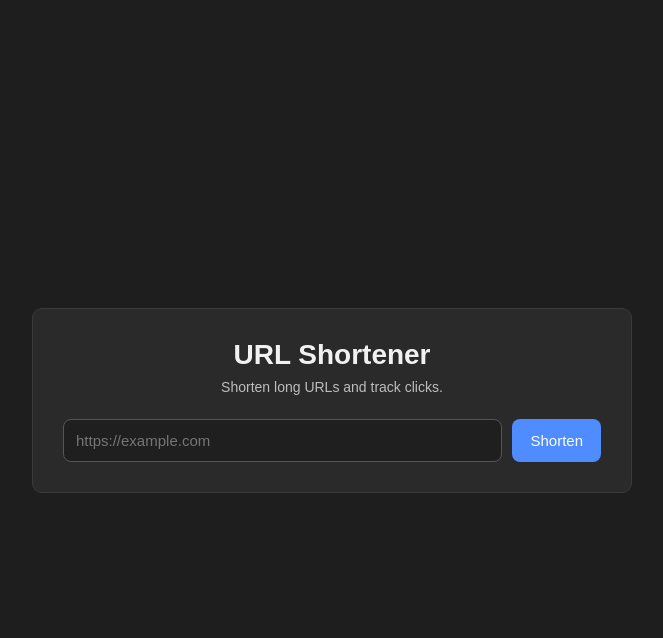
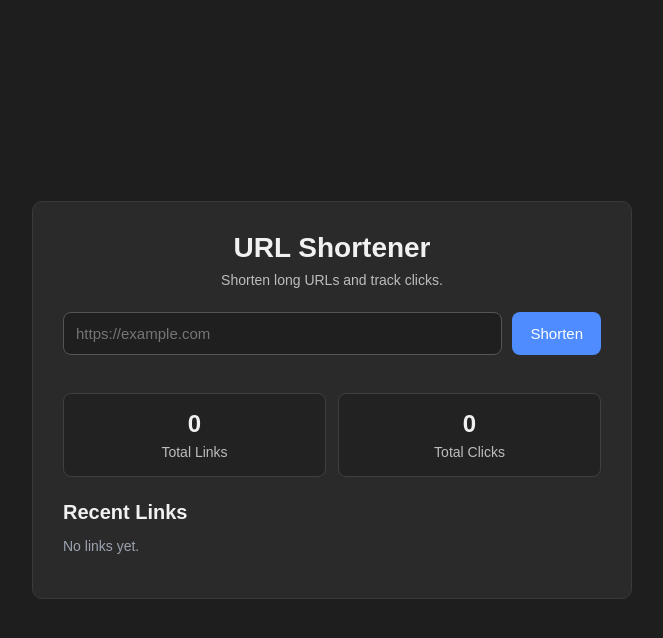
Before and after one commit to berkeikikarakayali/url_shortener, a FastAPI app: template templates/index.html in a window 1280 px wide. Shown: the top 638 px of the page, without its empty margins (308-971 px from the left). Run offline with FastAPI, Linux system fonts and the light colour scheme; the template is opened without the code that fills it, so the values that code supplies are empty; parts of the project's set-up code (start-up, migrations or seed data) failed here and were passed over.

Commit message:
home page summary with total stats and recent links

```diff
--- a/main.py
+++ b/main.py
@@ -27,26 +27,95 @@ async def startup():
 
 
 @app.get("/", response_class=HTMLResponse)
-async def home(request: Request):
+async def home(request: Request, db: AsyncSession = Depends(get_db)):
+    total_links = await ShortenerService.get_total_links(db)
+    total_clicks = await AnalyticsService.get_total_clicks(db)
+    recent_urls = await ShortenerService.get_recent_urls(db)
+
+    recent_links = []
+    for url in recent_urls:
+        recent_links.append({
+            "short_code": url.short_code,
+            "short_url": f"{BASE_URL}/{url.short_code}",
+            "original_url": url.original_url,
+            "total_clicks": url.total_clicks
+        })
+
     return templates.TemplateResponse(
         request=request,
         name="index.html",
-        context={"request": request}
+        context={
+            "request": request,
+            "total_links": total_links,
+            "total_clicks": total_clicks,
+            "recent_links": recent_links
+        }
     )
 
 
-@app.post("/shorten")
-async def shorten_url(original_url: str, db: AsyncSession = Depends(get_db)):
-    if not original_url.startswith(("http://", "https://")):
-        original_url = "https://" + original_url
+@app.post("/shorten-form", response_class=HTMLResponse)
+async def shorten_url_form(
+    request: Request,
+    original_url: str = Form(...),
+    db: AsyncSession = Depends(get_db)
+):
+    try:
+        if not original_url.startswith(("http://", "https://")):
+            original_url = "https://" + original_url
 
-    new_url = await ShortenerService.create_short_url(db, original_url)
+        new_url = await ShortenerService.create_short_url(db, original_url)
 
-    return {
-        "original_url": new_url.original_url,
-        "short_code": new_url.short_code,
-        "short_url": f"{BASE_URL}/{new_url.short_code}"
-    }
+        total_links = await ShortenerService.get_total_links(db)
+        total_clicks = await AnalyticsService.get_total_clicks(db)
+        recent_urls = await ShortenerService.get_recent_urls(db)
+
+        recent_links = []
+        for url in recent_urls:
+            recent_links.append({
+                "short_code": url.short_code,
+                "short_url": f"{BASE_URL}/{url.short_code}",
+                "original_url": url.original_url,
+                "total_clicks": url.total_clicks
+            })
+
+        return templates.TemplateResponse(
+            request=request,
+            name="index.html",
+            context={
+                "request": request,
+                "short_url": f"{BASE_URL}/{new_url.short_code}",
+                "original_url": new_url.original_url,
+                "short_code": new_url.short_code,
+                "total_links": total_links,
+                "total_clicks": total_clicks,
+                "recent_links": recent_links
+            }
+        )
+    except Exception as e:
+        total_links = await ShortenerService.get_total_links(db)
+        total_clicks = await AnalyticsService.get_total_clicks(db)
+        recent_urls = await ShortenerService.get_recent_urls(db)
+
+        recent_links = []
+        for url in recent_urls:
+            recent_links.append({
+                "short_code": url.short_code,
+                "short_url": f"{BASE_URL}/{url.short_code}",
+                "original_url": url.original_url,
+                "total_clicks": url.total_clicks
+            })
+
+        return templates.TemplateResponse(
+            request=request,
+            name="index.html",
+            context={
+                "request": request,
+                "error": f"Something went wrong: {str(e)}",
+                "total_links": total_links,
+                "total_clicks": total_clicks,
+                "recent_links": recent_links
+            }
+        )
 
 
 @app.post("/shorten-form", response_class=HTMLResponse)
--- a/services/analytics.py
+++ b/services/analytics.py
@@ -35,3 +35,9 @@ class AnalyticsService:
             select(ClickEvent).where(ClickEvent.url_id == url_id)
         )
         return result.scalars().all()
+
+    @staticmethod
+    async def get_total_clicks(db: AsyncSession) -> int:
+        result = await db.execute(select(ClickEvent))
+        clicks = result.scalars().all()
+        return len(clicks)
--- a/static/css/styles.css
+++ b/static/css/styles.css
@@ -194,3 +194,96 @@ h1 {
     color: #d1d5db;
     font-size: 14px;
 }
+
+
+.summary-box {
+    margin-top: 28px;
+    padding-top: 10px;
+}
+
+.summary-grid {
+    display: grid;
+    grid-template-columns: repeat(2, 1fr);
+    gap: 12px;
+}
+
+.summary-item {
+    background-color: #222;
+    border: 1px solid #3f3f3f;
+    border-radius: 8px;
+    padding: 16px;
+    text-align: center;
+}
+
+.summary-item h3 {
+    margin: 0;
+    font-size: 24px;
+    color: #f1f1f1;
+}
+
+.summary-item p {
+    margin: 6px 0 0;
+    font-size: 14px;
+    color: #bdbdbd;
+}
+
+.recent-links {
+    display: flex;
+    flex-direction: column;
+    gap: 10px;
+    margin-top: 12px;
+}
+
+.recent-link-item {
+    background-color: #222;
+    border: 1px solid #3f3f3f;
+    border-radius: 8px;
+    padding: 12px;
+}
+
+.recent-link-item a {
+    color: #7db2ff;
+    text-decoration: none;
+    font-weight: bold;
+    word-break: break-all;
+}
+
+.recent-link-item p {
+    margin: 8px 0 6px;
+    font-size: 14px;
+    color: #bdbdbd;
+    word-break: break-all;
+}
+
+.recent-link-item span {
+    font-size: 13px;
+    color: #9ca3af;
+}
+
+.empty-text {
+    color: #9ca3af;
+    font-size: 14px;
+}
+
+.recent-link-footer {
+    margin-top: 10px;
+    display: flex;
+    justify-content: space-between;
+    align-items: center;
+    gap: 12px;
+    flex-wrap: wrap;
+}
+
+.mini-stats-btn {
+    font-size: 13px;
+    color: #ddd;
+    text-decoration: none;
+    border: 1px solid #555;
+    padding: 6px 10px;
+    border-radius: 6px;
+    background-color: transparent;
+}
+
+.mini-stats-btn:hover {
+    background-color: #333;
+}
--- a/templates/index.html
+++ b/templates/index.html
@@ -41,6 +41,42 @@
                 {{ error }}
             </div>
             {% endif %}
+
+            <div class="summary-box">
+                <div class="summary-grid">
+                    <div class="summary-item">
+                        <h3>{{ total_links or 0 }}</h3>
+                        <p>Total Links</p>
+                    </div>
+                    <div class="summary-item">
+                        <h3>{{ total_clicks or 0 }}</h3>
+                        <p>Total Clicks</p>
+                    </div>
+                </div>
+
+                <h2 class="section-title">Recent Links</h2>
+
+                {% if recent_links %}
+                    <div class="recent-links">
+                        {% for link in recent_links %}
+                        <div class="recent-link-item">
+                            <a href="{{ link.short_url }}" target="_blank">{{ link.short_url }}</a>
+                            <p>{{ link.original_url }}</p>
+
+                            <div class="recent-link-footer">
+                                <span>{{ link.total_clicks }} clicks</span>
+                                <a href="/stats/{{ link.short_code }}" target="_blank" class="mini-stats-btn">
+                                    View Stats
+                                </a>
+                            </div>
+                        </div>
+                        {% endfor %}
+                    </div>
+                {% else %}
+                    <p class="empty-text">No links yet.</p>
+                {% endif %}
+            </div>
+
         </div>
     </div>
 
```
Also changed, not shown: services/shortener.py (+13 -0 lines).
